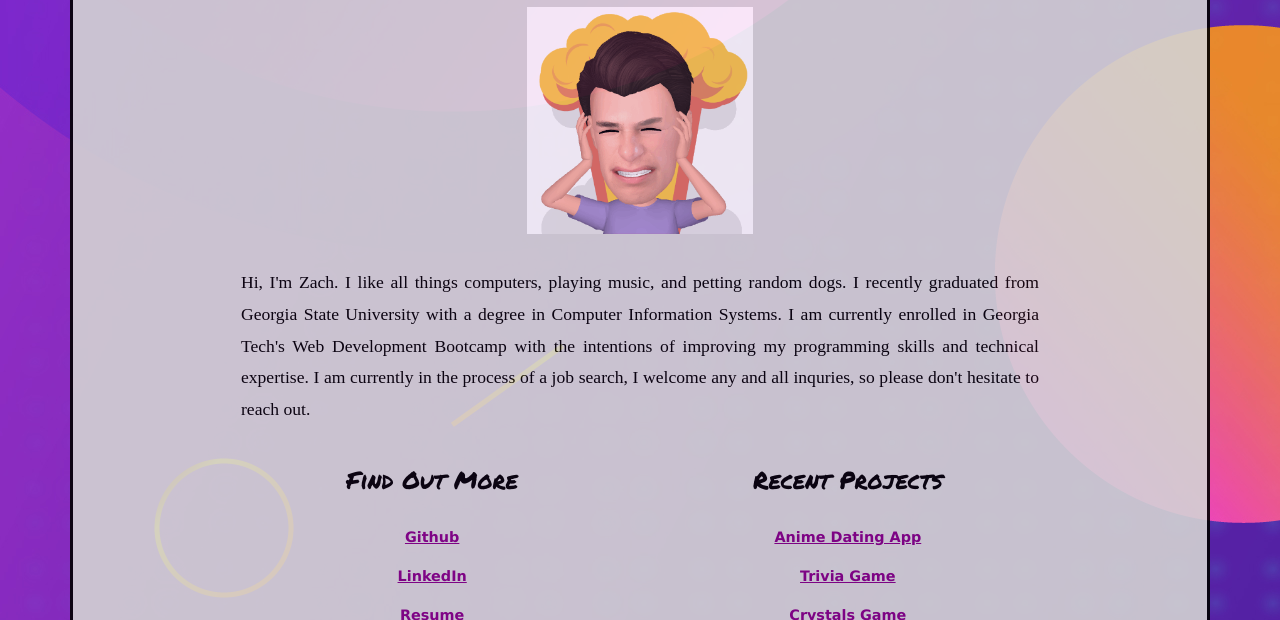
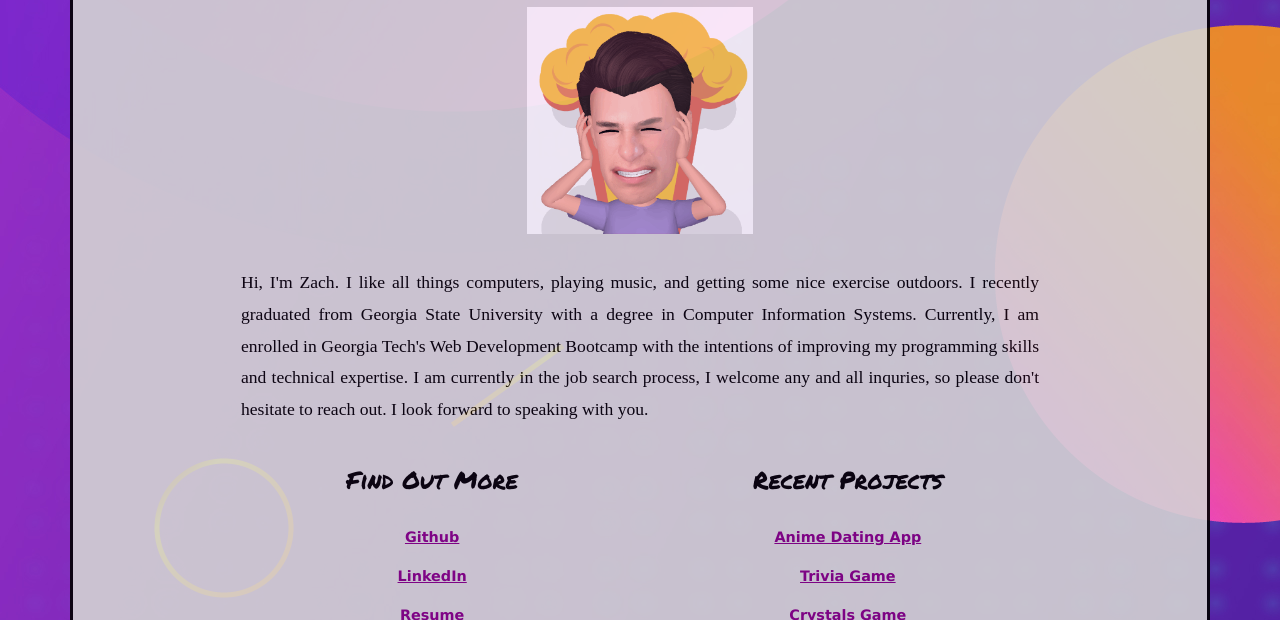
Before and after one commit to zscott92/z_portfolio, a website: page index.html in a window 1280 px wide. Shown: the part 180-800 px from the top of the page. Drawn offline with nearby package versions, Linux system fonts and the light colour scheme; a web font is replaced by a local one.

```diff
--- a/index.html
+++ b/index.html
@@ -22,10 +22,10 @@
         </div>
         <div class="row">
             <p>
-                Hi, I'm Zach. I like all things computers, playing music, and petting random dogs.
+                Hi, I'm Zach. I like all things computers, playing music, and getting some nice exercise outdoors.
                 I recently graduated from Georgia State University with a degree in Computer Information Systems.
-                I am currently enrolled in Georgia Tech's Web Development Bootcamp with the intentions of improving my programming skills and technical expertise.
-                I am currently in the process of a job search, I welcome any and all inquries, so please don't hesitate to reach out.
+                Currently, I am enrolled in Georgia Tech's Web Development Bootcamp with the intentions of improving my programming skills and technical expertise.
+                I am currently in the job search process, I welcome any and all inquries, so please don't hesitate to reach out. I look forward to speaking with you.
             </p>
         </div>
         <div class="row">
```
Also changed, not shown: htmlroutes.js (added, +7 -0 lines), package.json (added, +24 -0 lines), server.js (added, +18 -0 lines).
